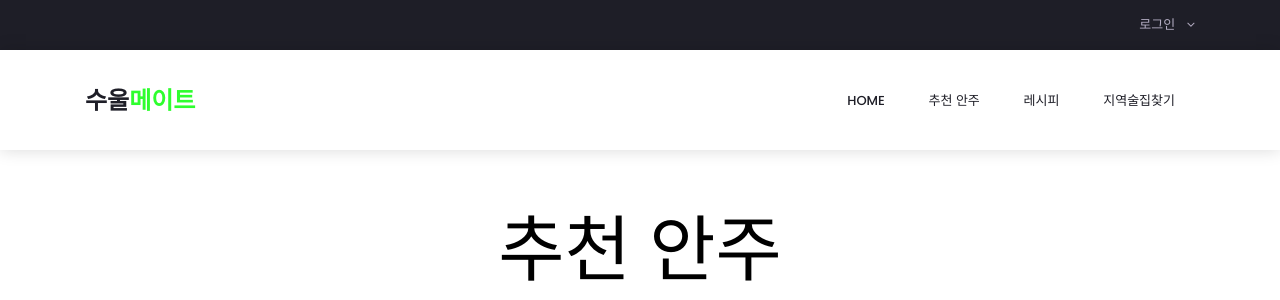
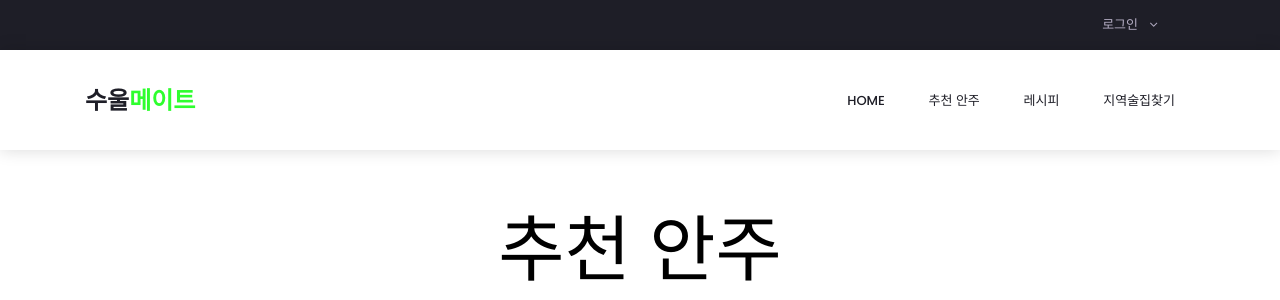
Before and after one commit to Yunjinho/soolmate, a Django app: template firstapp/templates/snacks.html in a window 1280 px wide. Shown: the top 300 px of the page. Run offline with Django 3.2, Linux system fonts and the light colour scheme; the template is opened without the code that fills it, so the values that code supplies are empty; some libraries are stand-ins or nearby versions.

Commit message:
nav-bar 수정

```diff
--- a/firstapp/templates/snacks.html
+++ b/firstapp/templates/snacks.html
@@ -34,6 +34,9 @@ $('#exampleModal').on('show.bs.modal', function (event) {
         .text-center{
             color:black;
         }
+        .account{
+          min-width:150px;
+        }
     </style>
 </head>
 
@@ -56,12 +59,12 @@ $('#exampleModal').on('show.bs.modal', function (event) {
 								<!-- 로그인 -->
 
 
-								<li class="account">
+								<li class="account w-auto">
 									<a href='{%url "login"%}'>
 										로그인
-										<i class="fa fa-angle-down"></i>
+										<i class="fa fa-angle-down w-auto"></i>
 									</a>
-									<ul class="account_selection">
+									<ul class="account_selection w-auto">
 										<li><a href='{%url "login"%}'><i class="fa fa-sign-in" aria-hidden="true"></i>로그인</a></li>
 										<li><a href='{%url "register"%}'><i class="fa fa-sign-in" aria-hidden="true"></i>회원 가입</a></li>
 										<li><a href='{%url "logout"%}'><i class="fa fa-sign-in" aria-hidden="true"></i>로그 아웃</a></li>
```
